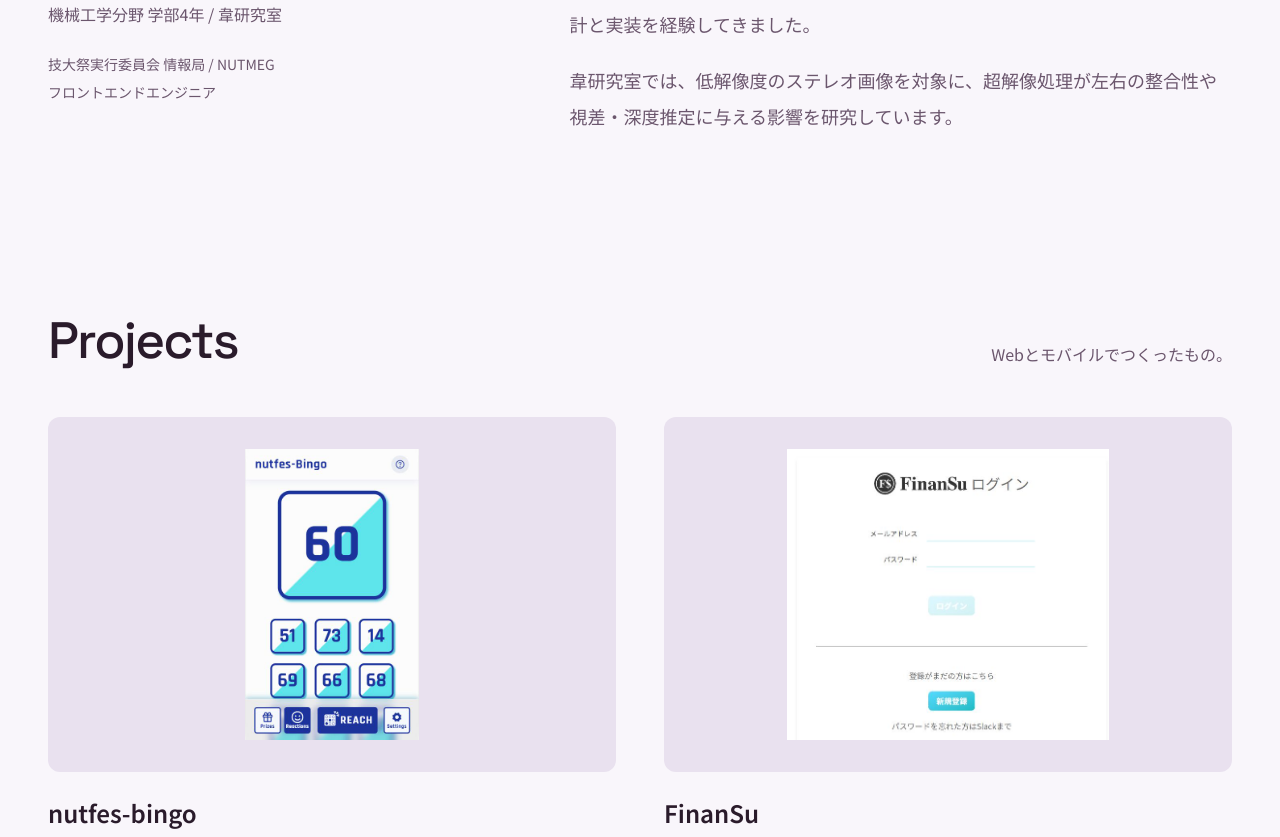
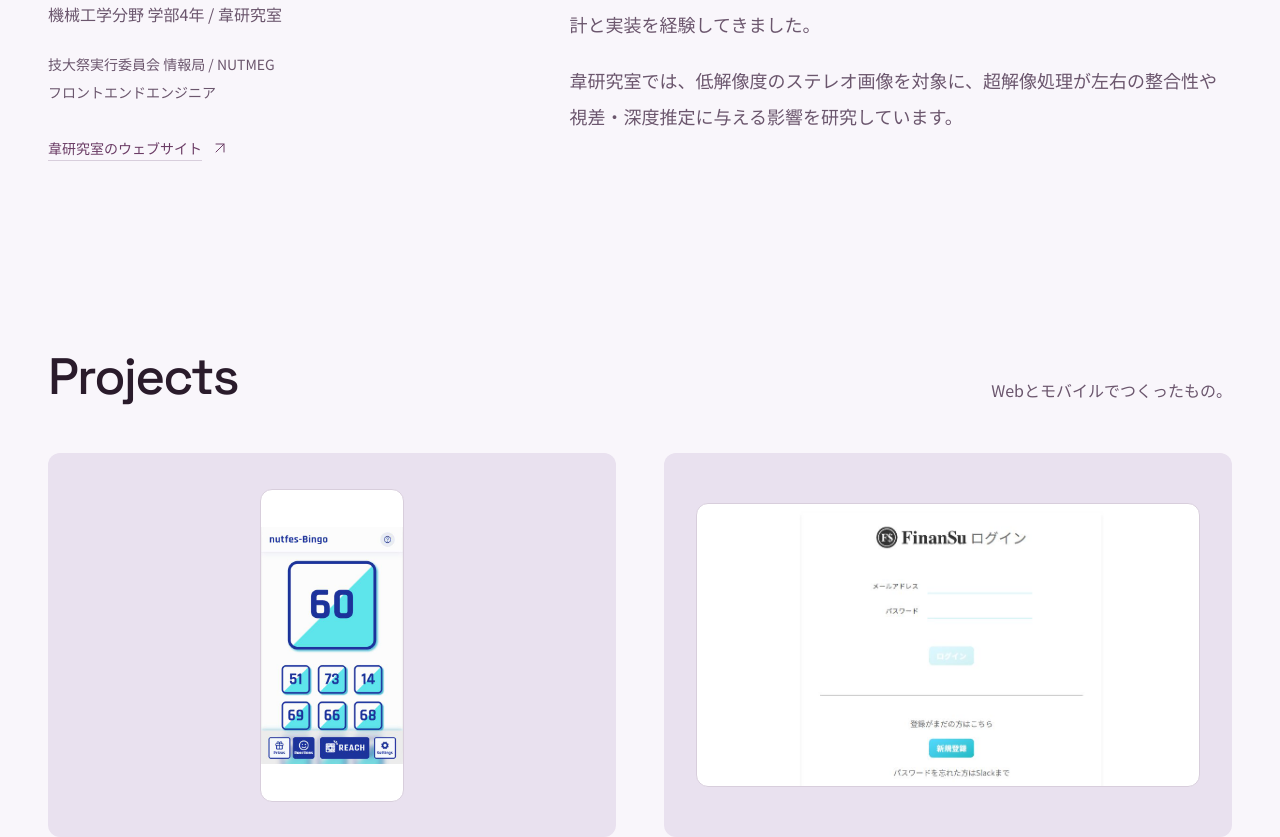
Before and after one commit to TkymHrt/TkymHrt-Portfolio, a Next.js app: page / in a window 1280 px wide. Shown: the part 948-1785 px from the top of the page. Built offline with nearby package versions, Linux system fonts and the light colour scheme.

Commit message:
Normalize screenshot frames and link the research laboratory

```diff
--- a/components/sections/About/index.tsx
+++ b/components/sections/About/index.tsx
@@ -1,3 +1,4 @@
+import ArrowIcon from "@/components/common/ArrowIcon";
 import PortfolioSection from "@/components/common/PortfolioSection";
 
 export default function About() {
@@ -19,6 +20,16 @@
 						<br />
 						フロントエンドエンジニア
 					</p>
+					<a
+						href="https://mcweb.nagaokaut.ac.jp/~weidong/"
+						aria-label="韋研究室のウェブサイト（新しいタブ）"
+						className="action-link mt-5 text-sm text-plum"
+						target="_blank"
+						rel="noopener noreferrer"
+					>
+						韋研究室のウェブサイト
+						<ArrowIcon className="h-4 w-4" />
+					</a>
 				</div>
 				<div className="max-w-[65ch] text-base leading-8 text-muted sm:text-lg sm:leading-9">
 					<p className="text-ink">Web・モバイルアプリの開発と、画像処理の研究に取り組んでいます。</p>
--- a/components/sections/Products/index.tsx
+++ b/components/sections/Products/index.tsx
@@ -3,11 +3,26 @@
 import ArrowIcon from "@/components/common/ArrowIcon";
 import PortfolioSection from "@/components/common/PortfolioSection";
 
-const products = [
+type Preview = { kind: "desktop" } | { kind: "mobile"; width: number; height: number; views: 1 | 2; dark?: boolean };
+
+type Product = {
+	id: string;
+	title: string;
+	image: string;
+	imageAlt?: string;
+	preview: Preview;
+	description: string;
+	technology: string;
+	deployUrl: string;
+	githubUrl: string;
+};
+
+const products: Product[] = [
 	{
 		id: "nutfes-bingo",
 		title: "nutfes-bingo",
 		image: "/products/nutfes_bingo.jpg",
+		preview: { kind: "mobile", width: 432, height: 720, views: 1 },
 		description: "技大祭のフィナーレを飾る、ビンゴ大会専用のアプリ。",
 		technology: "React / Vite / Cloudflare Workers / Durable Objects / R2",
 		deployUrl: "https://bingo.nutfes.net/",
@@ -17,6 +32,7 @@
 		id: "finansu",
 		title: "FinanSu",
 		image: "/products/finansu.jpg",
+		preview: { kind: "desktop" },
 		imageAlt: "FinanSuのログイン画面",
 		description: "技大祭の財務情報を管理する、NUTFes / NUTMEGのWebアプリ。",
 		technology: "Next.js / Go (Echo) / MySQL",
@@ -27,6 +43,7 @@
 		id: "giving-campaign-autofill",
 		title: "Giving Campaign Autofill App",
 		image: "/products/giving_campaign_autofill_app.webp",
+		preview: { kind: "mobile", width: 2216, height: 2268, views: 2 },
 		description: "Giving Campaignの投票フォームへの入力を自動化するアプリ。",
 		technology: "Flutter",
 		deployUrl: "",
@@ -36,6 +53,7 @@
 		id: "wake-on-lan",
 		title: "Wake on LAN App",
 		image: "/products/wake_on_lan_app.webp",
+		preview: { kind: "mobile", width: 842, height: 960, views: 2, dark: true },
 		description: "ブラウザからWake on LANを実行し、ネットワーク内のデバイスをリモートで起動するアプリ。",
 		technology: "Next.js / Go",
 		deployUrl: "",
@@ -45,6 +63,7 @@
 		id: "communication-ai",
 		title: "Communication AI",
 		image: "/products/communication_ai.webp",
+		preview: { kind: "desktop" },
 		description: "生成AIと音声で会話できるWebアプリ。誰でも使いやすい、ユニバーサルなデザインを目指しました。",
 		technology: "Next.js / Tailwind CSS",
 		deployUrl: "",
@@ -54,6 +73,7 @@
 		id: "prompt-lab",
 		title: "Prompt Lab",
 		image: "/products/prompt_lab.webp",
+		preview: { kind: "desktop" },
 		description: "パラメータを変えながら生成AIの出力を確認し、プロンプトの質を高めるための指標を提供するWebアプリ。",
 		technology: "Next.js",
 		deployUrl: "https://ai-prompt-lab.vercel.app/",
@@ -63,6 +83,7 @@
 		id: "lets-pics",
 		title: "Let's Pics",
 		image: "/products/let's_pics.webp",
+		preview: { kind: "mobile", width: 1785, height: 1549, views: 2 },
 		description:
 			"届いたお題に沿って写真を撮り、高いスコアを目指すゲーム型英語学習アプリ。現実の体験と英語学習をつなぎます。",
 		technology: "",
@@ -70,6 +91,74 @@
 		githubUrl: "https://github.com/jphacks/kz_2404",
 	},
 ];
+
+function ProductPreview({ product }: { product: Product }) {
+	const alt = product.imageAlt ?? `${product.title}の画面`;
+	const preview = product.preview;
+
+	if (preview.kind === "desktop") {
+		return (
+			<div className="relative aspect-video w-full overflow-hidden rounded-xl border border-line bg-white">
+				<Image
+					src={product.image}
+					alt={alt}
+					fill
+					sizes="(min-width: 1280px) 504px, (min-width: 768px) 42vw, 90vw"
+					className="object-contain"
+				/>
+			</div>
+		);
+	}
+
+	const viewportWidth = 402;
+	const viewportHeight = 874;
+	const sourceWidth = preview.width / preview.views;
+	const scale = Math.min(viewportWidth / sourceWidth, viewportHeight / preview.height);
+	const contentWidth = sourceWidth * scale;
+	const contentHeight = preview.height * scale;
+	const screens =
+		preview.views === 2
+			? [
+					{ id: "left", offset: 0 },
+					{ id: "right", offset: 1 },
+				]
+			: [{ id: "main", offset: 0 }];
+
+	return (
+		<div className="flex h-full w-full items-center justify-center gap-4">
+			{screens.map((screen) => (
+				<div key={screen.id} className="flex h-full min-w-0 flex-1 items-center justify-center">
+					<div
+						className={`relative aspect-[402/874] w-full max-w-35 overflow-hidden rounded-xl border border-line sm:max-w-36 ${preview.dark ? "bg-ink" : "bg-white"}`}
+					>
+						<div
+							className="absolute overflow-hidden"
+							style={{
+								left: `${((viewportWidth - contentWidth) / 2 / viewportWidth) * 100}%`,
+								top: `${((viewportHeight - contentHeight) / 2 / viewportHeight) * 100}%`,
+								width: `${(contentWidth / viewportWidth) * 100}%`,
+								height: `${(contentHeight / viewportHeight) * 100}%`,
+							}}
+						>
+							<div
+								className="absolute inset-y-0"
+								style={{ left: `${screen.offset * -100}%`, width: `${preview.views * 100}%` }}
+							>
+								<Image
+									src={product.image}
+									alt={preview.views === 2 ? `${alt}（${screen.offset + 1}）` : alt}
+									fill
+									sizes={preview.views === 2 ? "288px" : "144px"}
+									className="object-contain"
+								/>
+							</div>
+						</div>
+					</div>
+				</div>
+			))}
+		</div>
+	);
+}
 
 export default function Products() {
 	return (
@@ -83,14 +172,8 @@
 			<div className="grid gap-x-8 gap-y-14 md:grid-cols-2 lg:gap-x-12 lg:gap-y-20">
 				{products.map((product) => (
 					<article key={product.id} className="flex min-w-0 flex-col items-start">
-						<div className="relative mb-6 aspect-[16/10] w-full overflow-hidden rounded-xl bg-lavender">
-							<Image
-								src={product.image}
-								alt={product.imageAlt ?? `${product.title}の画面`}
-								fill
-								sizes="(min-width: 1280px) 568px, (min-width: 768px) 46vw, 100vw"
-								className="object-contain p-5 sm:p-8"
-							/>
+						<div className="mb-6 flex h-88 w-full items-center justify-center rounded-xl bg-lavender p-5 sm:h-96 sm:p-8">
+							<ProductPreview product={product} />
 						</div>
 						<h3 className="text-2xl leading-snug font-semibold text-ink">{product.title}</h3>
 						<p className="mt-3 max-w-[65ch] text-base leading-7 text-muted">{product.description}</p>
```
